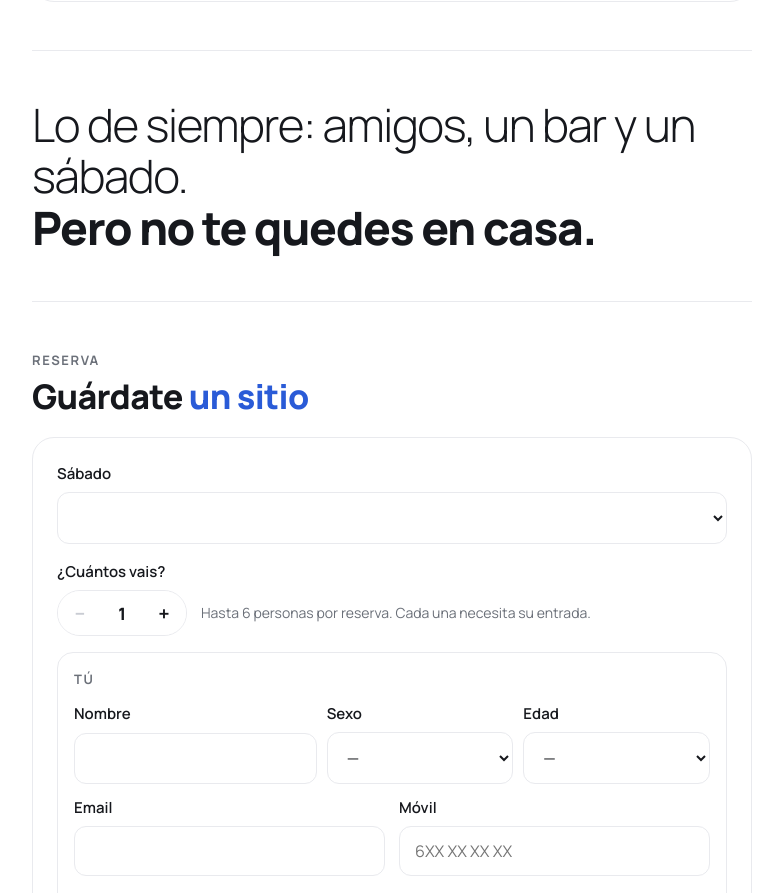
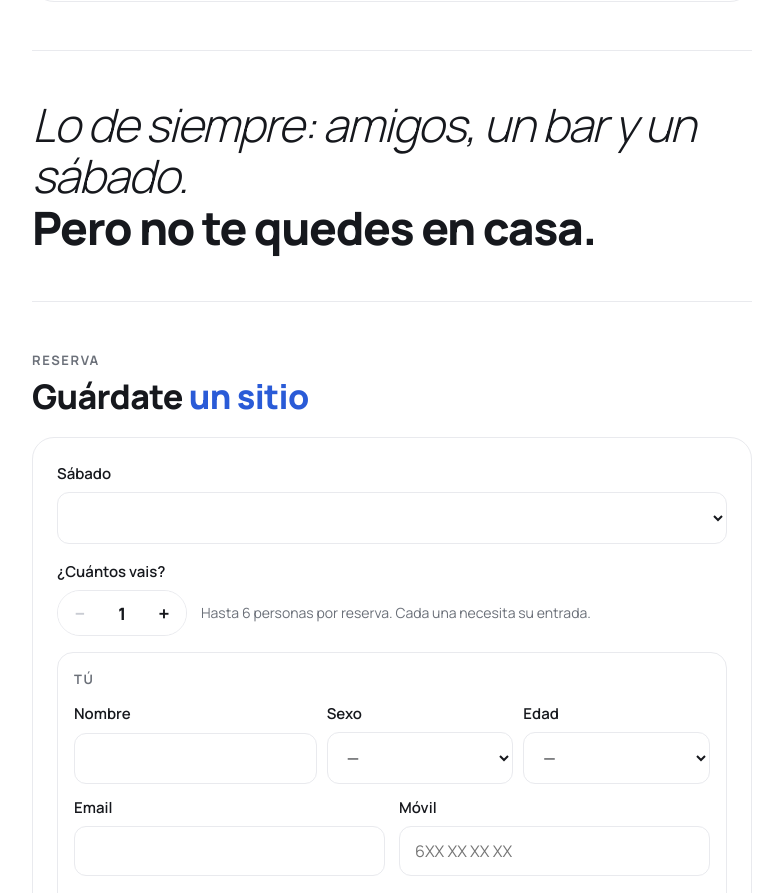
Before and after one commit to estebancalvobayarri/valeva, a plain HTML site: page index.html in a window 1280 px wide. Shown: the part 2829-3722 px from the top of the page, without its empty margins (248-1031 px from the left). Drawn offline with Linux system fonts and the light colour scheme; no server answers.

Commit message:
La primera línea de la frase central va en cursiva
Co-Authored-By: Claude Opus 5.5 <noreply@anthropic.com>
Claude-Session: https://claude.ai/code/session_01NjNeQzoFGeWXRebdw7CVKX

```diff
--- a/index.html
+++ b/index.html
@@ -134,7 +134,7 @@ section{padding:48px 0;display:grid;gap:22px;border-top:1px solid var(--line)}
 
 .cita{padding:48px 0;border-top:1px solid var(--line);display:grid;gap:6px}
 .cita p{font-size:clamp(30px,6vw,46px);letter-spacing:-.03em;margin:0;line-height:1.12}
-.cita .fina{font-weight:300}
+.cita .fina{font-weight:300;font-style:italic}
 .cita .gruesa{font-weight:800}
 
 /* Fotos */
```
